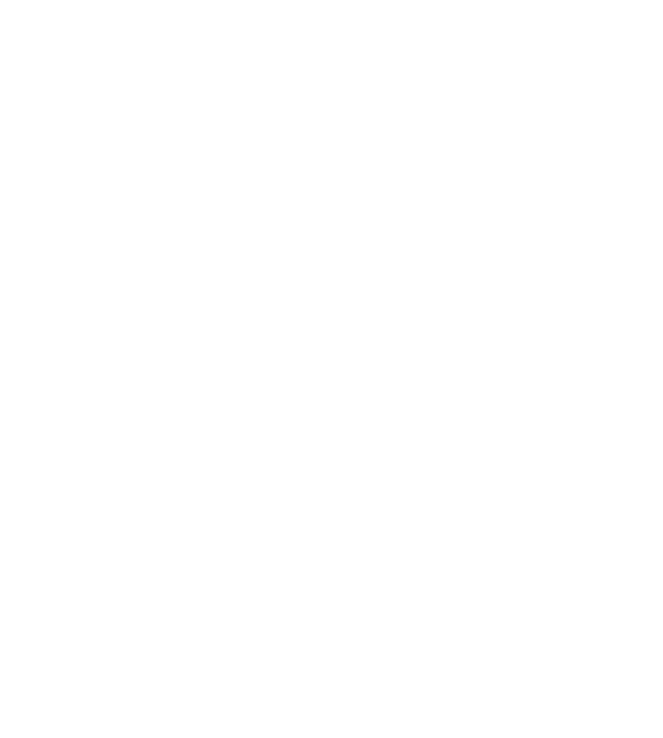
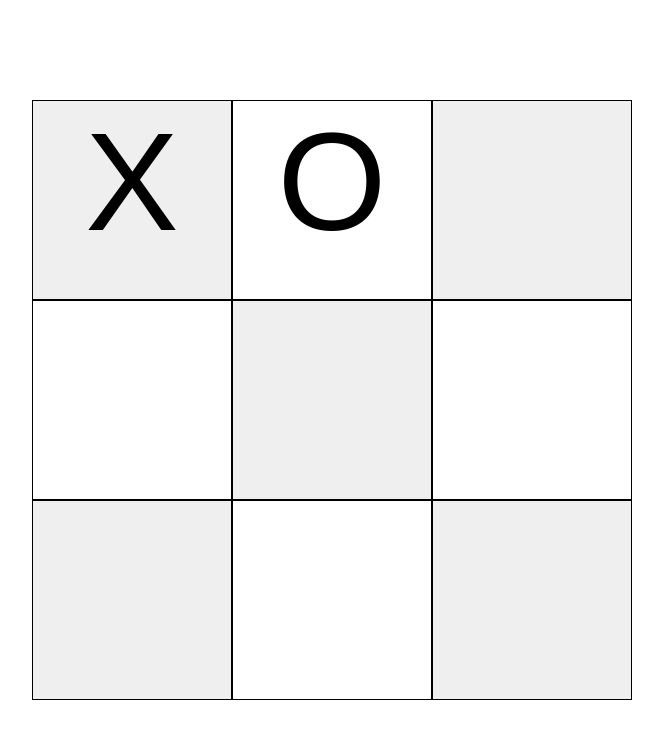
Before and after one commit to WhyAcee/Tic-Tac-Toe, a website: page index.html in a window 1280 px wide. Shown: the whole page, without its empty margins (308-971 px from the left). Drawn offline with Linux system fonts and the light colour scheme; a web font is replaced by a local one.

Commit message:
Create grid

```diff
--- a/index.html
+++ b/index.html
@@ -9,6 +9,16 @@
     <script src="script.js"></script>
 </head>
 <body>
-
+<div class="game-board">
+    <div class="cell">X</div>
+    <div class="cell">O</div>
+    <div class="cell"></div>
+    <div class="cell"></div>
+    <div class="cell"></div>
+    <div class="cell"></div>
+    <div class="cell"></div>
+    <div class="cell"></div>
+    <div class="cell"></div>
+</div>
 </body>
 </html>
--- a/styles.css
+++ b/styles.css
@@ -0,0 +1,33 @@
+@import url('https://fonts.googleapis.com/css2?family=DotGothic16&display=swap');
+
+* {
+    box-sizing: border-box;
+    font-family: 'DotGothic16', sans-serif;
+}
+
+body {
+    margin: 0;
+    height: 100vh;
+    width: 100vw;
+    display: flex;
+    align-items: center;
+    justify-content: center;
+}
+
+.game-board {
+    display: grid;
+    grid-template-columns: repeat(3, 200px);
+}
+
+.cell {
+    width: 200px;
+    height: 200px;
+    border: 1px solid black;
+    font-size: calc(200px * 0.7);
+    text-align: center;
+    cursor: pointer;
+}
+
+.cell:nth-child(odd) {
+    background-color: rgba(128, 128, 128, 0.13);
+}
```
